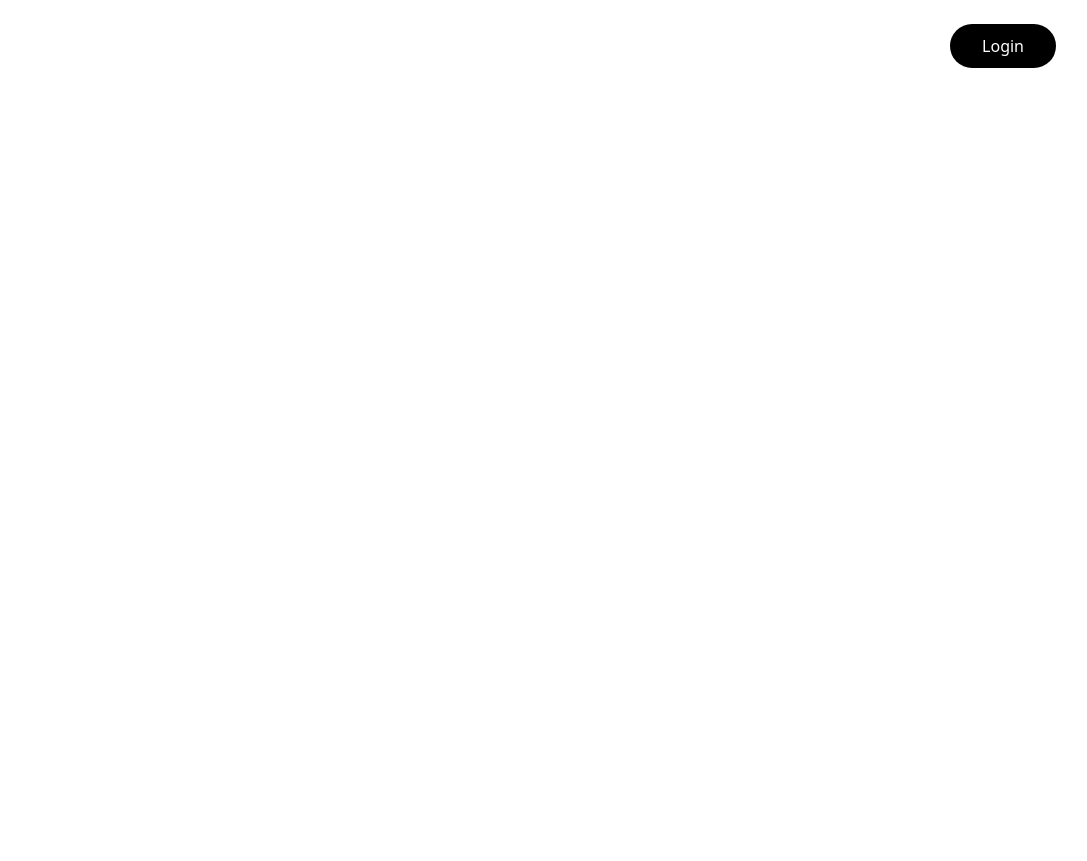
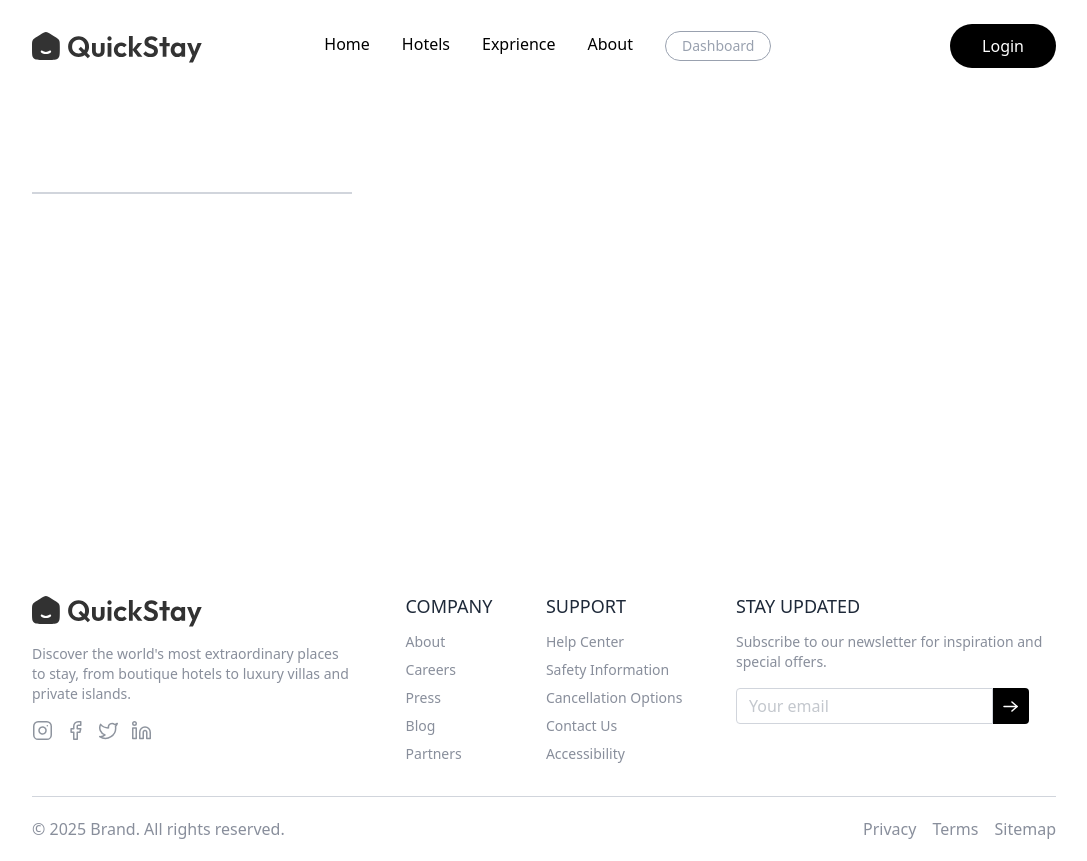
Before and after one commit to sankar636/Hotel-Booking, a React (Vite) app in the folder client/: page /rooms in a window 1280 px wide. Shown: the whole page, without its empty margins (96-1183 px from the left). Before the commit the page ends 800 px from the top, so only its background shows below. Built offline with nearby package versions, Linux system fonts and the light colour scheme.

Commit message:
Add Footer and Allrooms components; update routing in App and modify Newsletter layout

```diff
--- a/client/src/App.jsx
+++ b/client/src/App.jsx
@@ -3,6 +3,8 @@ import { Route, Routes, useLocation } from 'react-router-dom'
 
 import Navbar from './components/Navbar.jsx'
 import Home from './pages/Home.jsx'
+import Footer from './components/Footer.jsx'
+import Allrooms from './pages/Allrooms.jsx'
 
 const App = () => {
   const isOwnerPath = useLocation().pathname.includes('owner')
@@ -12,8 +14,10 @@ const App = () => {
       <div className='min-h-[70vh]'>
       <Routes>
         <Route path='/' element={<Home/>}/>
+        <Route path='/rooms' element={<Allrooms/>}/>
       </Routes>
       </div>
+      <Footer/>
     </>
   )
 }
--- a/client/src/components/Footer.jsx
+++ b/client/src/components/Footer.jsx
@@ -1,6 +1,7 @@
 import React from "react";
 import { Link } from "react-router-dom";
 import logo from '../assets/logo.svg'
+import { assets } from "../assets/assets";
 
 const Footer = () => {
     return (
@@ -8,28 +9,20 @@ const Footer = () => {
             <div className='flex flex-wrap justify-between gap-12 md:gap-6'>
                 <div className='max-w-80'>
                     <Link to='/'>
-                        <img src={logo} alt="logo" />
+                        <img src={logo} alt="logo" className="mb-4 h-8 md:h-9 invert opacity-80"/>
                     </Link>
                     <p className='text-sm'>
                         Discover the world's most extraordinary places to stay, from boutique hotels to luxury villas and private islands.
                     </p>
                     <div className='flex items-center gap-3 mt-4'>
                         {/* Instagram */}
-                        <svg className="w-6 h-6" fill="currentColor" viewBox="0 0 24 24">
-                            <path d="M7.75 2A5.75 5.75 0 002 7.75v8.5A5.75 5.75 0 007.75 22h8.5A5.75 5.75 0 0022 16.25v-8.5A5.75 5.75 0 0016.25 2h-8.5zM4.5 7.75A3.25 3.25 0 017.75 4.5h8.5a3.25 3.25 0 013.25 3.25v8.5a3.25 3.25 0 01-3.25 3.25h-8.5a3.25 3.25 0 01-3.25-3.25v-8.5zm9.5 1a4 4 0 11-4 4 4 4 0 014-4zm0 1.5a2.5 2.5 0 102.5 2.5 2.5 2.5 0 00-2.5-2.5zm3.5-.75a.75.75 0 11.75-.75.75.75 0 01-.75.75z" />
-                        </svg>
+                        <img src={assets.instagramIcon} alt="" />
                         {/* Facebook */}
-                        <svg className="w-6 h-6" fill="currentColor" viewBox="0 0 24 24">
-                            <path d="M13.5 9H15V6.5h-1.5c-1.933 0-3.5 1.567-3.5 3.5v1.5H8v3h2.5V21h3v-7.5H16l.5-3h-3z" />
-                        </svg>
+                        <img src={assets.facebookIcon} alt="" />
                         {/* Twitter */}
-                        <svg className="w-6 h-6" fill="currentColor" viewBox="0 0 24 24">
-                            <path d="M22 5.92a8.2 8.2 0 01-2.36.65A4.1 4.1 0 0021.4 4a8.27 8.27 0 01-2.6 1A4.14 4.14 0 0016 4a4.15 4.15 0 00-4.15 4.15c0 .32.04.64.1.94a11.75 11.75 0 01-8.52-4.32 4.14 4.14 0 001.29 5.54A4.1 4.1 0 013 10v.05a4.15 4.15 0 003.33 4.07 4.12 4.12 0 01-1.87.07 4.16 4.16 0 003.88 2.89A8.33 8.33 0 012 19.56a11.72 11.72 0 006.29 1.84c7.55 0 11.68-6.25 11.68-11.67 0-.18 0-.35-.01-.53A8.18 8.18 0 0022 5.92z" />
-                        </svg>
+                        <img src={assets.twitterIcon} alt="" />
                         {/* LinkedIn */}
-                        <svg className="w-6 h-6" fill="currentColor" viewBox="0 0 24 24">
-                            <path d="M4.98 3.5C3.88 3.5 3 4.38 3 5.48c0 1.1.88 1.98 1.98 1.98h.02c1.1 0 1.98-.88 1.98-1.98C6.98 4.38 6.1 3.5 4.98 3.5zM3 8.75h3.96V21H3V8.75zm6.25 0h3.8v1.68h.05c.53-.98 1.82-2.02 3.75-2.02 4.01 0 4.75 2.64 4.75 6.07V21H17v-5.63c0-1.34-.03-3.07-1.88-3.07-1.88 0-2.17 1.47-2.17 2.98V21H9.25V8.75z" />
-                        </svg>
+                        <img src={assets.linkendinIcon} alt="" />
                     </div>
                 </div>
 
@@ -62,9 +55,9 @@ const Footer = () => {
                     </p>
                     <div className='flex items-center mt-4'>
                         <input type="text" className='bg-white rounded-l border border-gray-300 h-9 px-3 outline-none' placeholder='Your email' />
-                        <button className='flex items-center justify-center bg-black h-9 w-9 aspect-square rounded-r'>
+                        <button className='flex items-center justify-center bg-black h-9 w-9 aspect-square rounded-r group'>
                             {/* Arrow icon */}
-                            <svg className="w-4 h-4 text-white" aria-hidden="true" xmlns="http://www.w3.org/2000/svg" width="24" height="24" fill="none" viewBox="0 0 24 24"><path stroke="currentColor" strokeLinecap="round" strokeLinejoin="round" strokeWidth="2" d="M19 12H5m14 0-4 4m4-4-4-4" /></svg>
+                            <img src={assets.arrowIcon} alt="" className="invert group-hover:translate-x-1 transition-all"/>
                         </button>
                     </div>
                 </div>
--- a/client/src/components/Navbar.jsx
+++ b/client/src/components/Navbar.jsx
@@ -28,18 +28,18 @@ const Navbar = () => {
 
             {/* Logo */}
             <Link to='/'>
-                <img src={`${assets.logo}`} alt="logo" className={`h-9 ${isScrolled && "invert opacity-80"}`} />
+                <img src={`${assets.logo}`} alt="logo" className='h-9 invert opacity-80' />
             </Link>
 
             {/* Desktop Nav */}
             <div className="hidden md:flex items-center gap-4 lg:gap-8">
                 {navLinks.map((link, i) => (
-                    <Link key={i} href={link.path} className={`group flex flex-col gap-0.5 ${isScrolled ? "text-gray-700" : "text-white"}`}>
+                    <Link key={i} href={link.path} className={`group flex flex-col gap-0.5 `}>
                         {link.name}
                         <div className={`${isScrolled ? "bg-gray-700" : "bg-white"} h-0.5 w-0 group-hover:w-full transition-all duration-300`} />
                     </Link>
                 ))}
-                <button className={`border px-4 py-1 text-sm font-light rounded-full cursor-pointer ${isScrolled ? 'text-black' : 'text-white'} transition-all`}>
+                <button className={`border px-4 py-1 text-sm font-light rounded-full cursor-pointer ${isScrolled ? 'text-black' : 'text-gray-400'} transition-all`}>
                     Dashboard
                 </button>
             </div>
--- a/client/src/components/Newsletter.jsx
+++ b/client/src/components/Newsletter.jsx
@@ -1,16 +1,15 @@
 import React from "react";
+import Title from "./Title";
+import { assets } from "../assets/assets";
 
 const NewsLetter = () => {
     return (
         <div className="flex flex-col items-center w-full max-w-5xl lg:w-full rounded-2xl px-4 py-12 md:py-16 mx-2 lg:mx-auto my-30 bg-gray-900 text-white">
-            <div className="flex flex-col justify-center items-center text-center">
-                <h1 className="text-4xl md:text-[40px]">Stay Inspired</h1>
-                <p className="text-sm md:text-base text-gray-500/90 mt-2 max-w-xl">Join our newsletter and be the first to discover new updates, exclusive offers, and inspiration.</p>
-            </div>
+             <Title title='Stay Inspired' subTitle='Join our newsletter and be the first to discover new updates, exclusive offers, and inspiration.' aline='text-center'/>
             <div className="flex flex-col md:flex-row items-center justify-center gap-4 mt-6">
                 <input type="text" className="bg-white/10 px-4 py-2.5 border border-white/20 rounded outline-none max-w-66 w-full" placeholder="Enter your email" />
-                <button className="flex items-center justify-center gap-2 group bg-black px-4 md:px-7 py-2.5 rounded active:scale-95 transition-all">Subscribe
-                    <svg className="w-4 h-4 text-white" aria-hidden="true" xmlns="http://www.w3.org/2000/svg" width="24" height="24" fill="none" viewBox="0 0 24 24"><path stroke="currentColor" stroke-linecap="round" stroke-linejoin="round" stroke-width="2" d="M19 12H5m14 0-4 4m4-4-4-4" /></svg>
+                <button className="flex items-center justify-center gap-2 group bg-black px-4 md:px-7 py-2.5 rounded active:scale-95 transition-all group">Subscribe
+                    <img src={assets.arrowIcon} alt="" className="invert group-hover:translate-x-1 transition-all"/>
                 </button>
             </div>
             <p className="text-gray-500 mt-6 text-xs text-center">By subscribing, you agree to our Privacy Policy and consent to receive updates.</p>
--- /dev/null
+++ b/client/src/pages/AllRooms.jsx
@@ -0,0 +1,18 @@
+import React from 'react'
+
+const Allrooms = () => {
+  return (
+    <div className='flex flex-col-reverse lg: flew-row items-start justify-between pt-24 md:pt-32 px-4 md:px-14 lg:px-24 xl:px-32'>
+      {/* All Hotel Left side */}
+      <div>
+
+      </div>
+      {/* Filter Side */}
+      <div className='bg-white w-80 border border-gray-300 text-gray-600 max-lg:mb-8 min-lg:mt-16'>
+
+      </div>
+    </div>
+  )
+}
+
+export default Allrooms
--- a/client/src/pages/Home.jsx
+++ b/client/src/pages/Home.jsx
@@ -16,7 +16,6 @@ const Home = () => {
     <ExclusiveOffer/>
     <Testimonials/>
     <NewsLetter/>
-    <Footer/>
    </>
   )
 }
```
